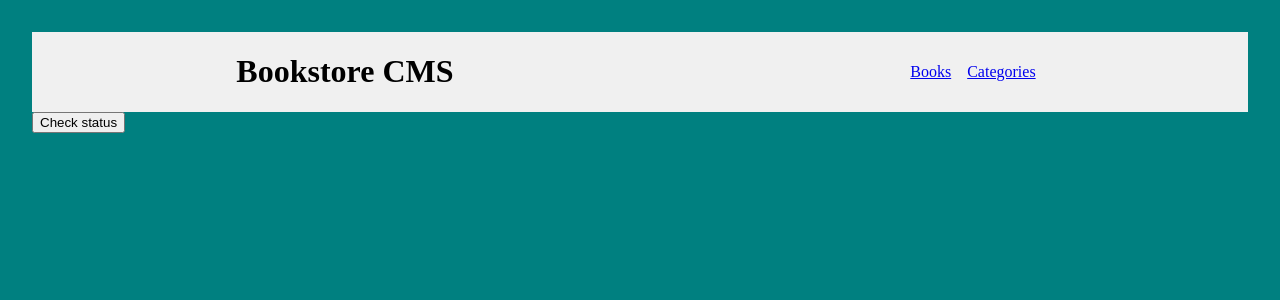
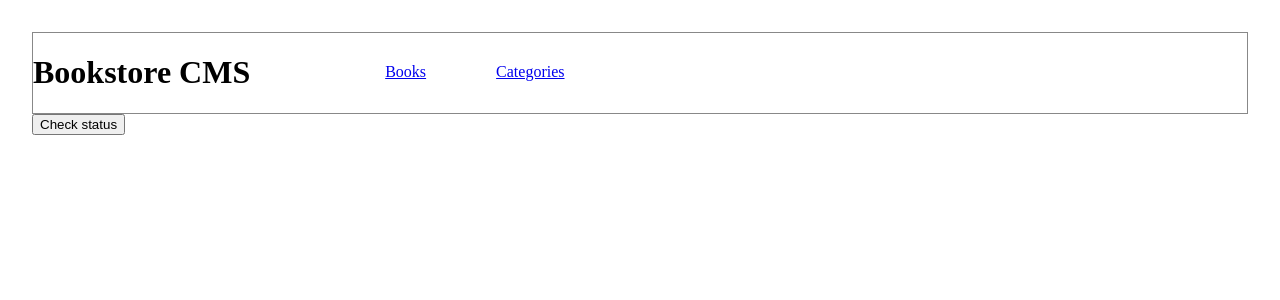
Before and after one commit to Solobarine/book-store, a React (Create React App) app: page /categories in a window 1280 px wide. Shown: the top 300 px of the page. Built offline with nearby package versions, Linux system fonts and the light colour scheme.

Commit message:
Fix design

```diff
--- a/src/App.css
+++ b/src/App.css
@@ -3,18 +3,31 @@
   padding: 2rem;
 }
 
-li {
-  list-style: none;
-  padding: 0 0.5rem;
+header {
+  display: flex;
+  border: 1px solid #888;
 }
 
-header,
-form,
-nav > ul {
+#ul {
+  display: flex;
+  justify-content: space-between;
+  margin-left: 25px;
+  margin-top: 30px;
+}
+
+#linkOne,
+#linkTwo {
+  margin-left: 70px;
+  list-style-type: none;
+  text-decoration: none;
+}
+
+form {
   display: flex;
   justify-content: space-around;
   align-items: center;
   background-color: #f0f0f0;
+  list-style-type: none;
 }
 
 .book {
@@ -23,36 +36,81 @@
   background-color: #fff;
   padding-left: 20px;
   padding-right: 20px;
+  border: 1px solid #888;
+}
+
+.bookDetails {
+  margin: 0;
+  padding: 0;
+  margin-bottom: 15px;
+}
+
+.bookDetails > p {
+  margin: 0;
+  padding: 0;
+  margin-top: 10px;
+}
+
+.bookGenre,
+.bookAuthor {
+  font-size: 16px;
+}
+
+.bookName {
+  font-size: 21px;
+  font-weight: 600;
 }
 
 .sectionOne,
 .bookDetails {
   display: flex;
   flex-direction: column;
-  justify-content: space-around;
 }
 
 .buttons {
   width: 250px;
   display: flex;
-  justify-content: space-evenly;
+  justify-content: space-between;
   flex-direction: row;
+  margin: 0;
+  padding: 0;
   margin-bottom: 20px;
+  margin-left: -14px;
 }
 
-.button {
-  border: 1px solid #66f;
+.button,
+.bookAuthor {
   border-radius: 8px;
   padding: 10px;
+  color: #33f;
+  list-style-type: none;
 }
 
 .book button {
   padding: 7px;
   color: #999;
-  background-color: #5f5;
-  border-radius: 10px;
+  background-color: #44f;
+  border: none;
 }
 
 .sectionTwo {
   padding-top: 50px;
 }
+
+.completed {
+  font-size: 12px;
+  color: #666;
+}
+
+.sectionThree {
+  padding-top: 40px;
+}
+
+.current {
+  font-size: 14px;
+  color: #888;
+}
+
+.chapter {
+  font-size: 16px;
+}
--- a/src/components/Book.js
+++ b/src/components/Book.js
@@ -28,7 +28,7 @@
       <div className="sectionOne">
         <div className="bookDetails">
           <p className="bookGenre">{category}</p>
-          <h3 className="bookName">{title}</h3>
+          <p className="bookName">{title}</p>
           <p className="bookAuthor">{author}</p>
         </div>
         <ul className="buttons">
--- a/src/components/Navbar.js
+++ b/src/components/Navbar.js
@@ -6,11 +6,11 @@
   <header>
     <h1>Bookstore CMS</h1>
     <nav>
-      <ul>
-        <li>
+      <ul id="ul">
+        <li id="linkOne">
           <NavLink to="/">Books</NavLink>
         </li>
-        <li>
+        <li id="linkTwo">
           <NavLink to="/categories">Categories</NavLink>
         </li>
       </ul>
--- a/src/index.css
+++ b/src/index.css
@@ -1,3 +1,3 @@
 body {
-  background-color: teal;
+  background-color: #fff;
 }
```
